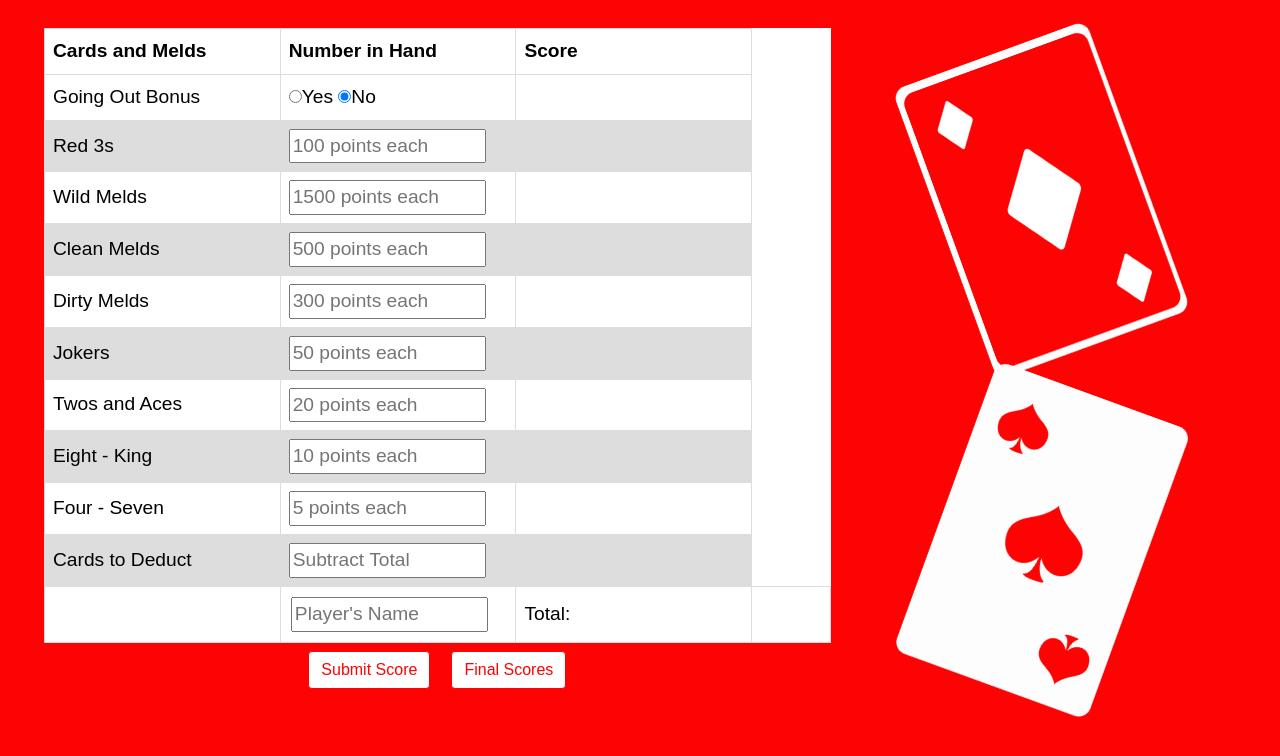
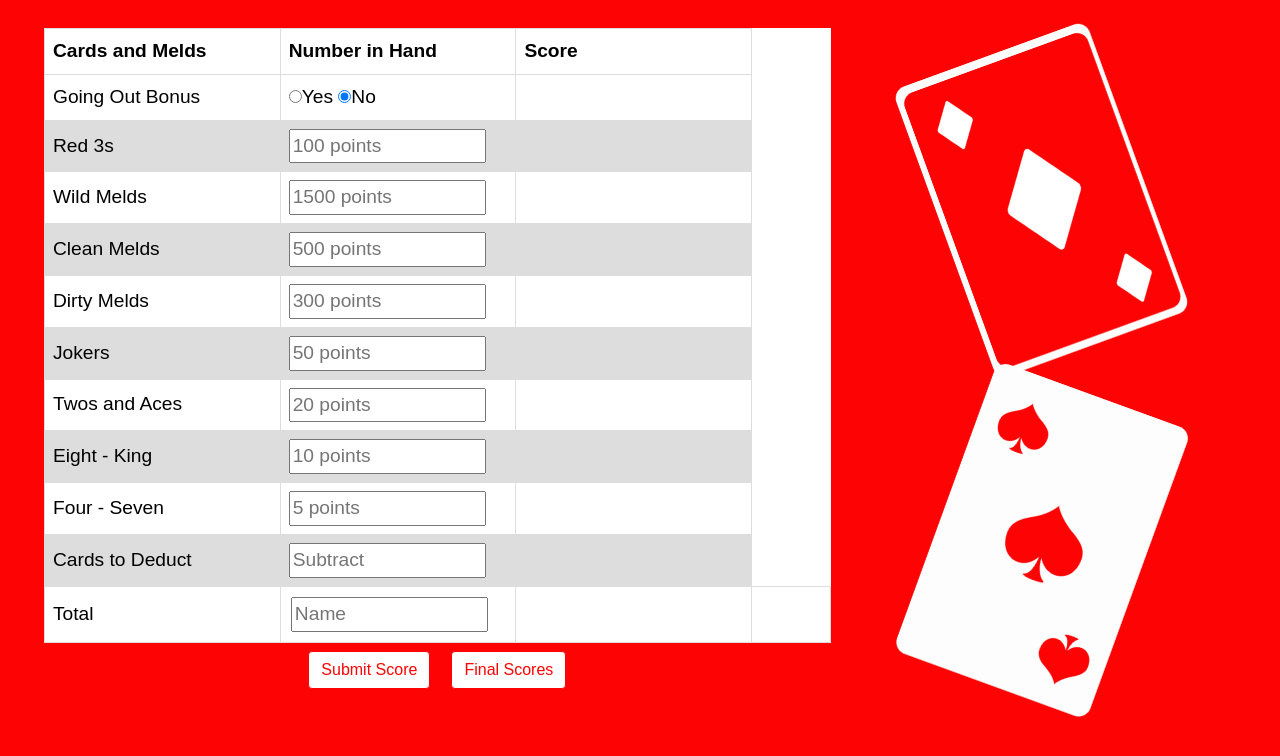
Before and after one commit to MichelleBerta/hand-and-foot-scorecard, a plain HTML site: page index.html in a window 1280 px wide. Shown: the part 132-888 px from the top of the page. Drawn offline with nearby package versions, Linux system fonts and the light colour scheme.

Commit message:
changed size of placeholder fonts

```diff
--- a/index.html
+++ b/index.html
@@ -281,7 +281,7 @@
               <tr>
                 <td class="column1">Red 3s</td>
                 <td class="column2">
-                  <input type="number" name="qty" id="red3Number" maxlength="2" oninput="red3MultiplyBy(); moveCursor(this, 'wildNumber')" ; placeholder="100 points each" />
+                  <input type="number" name="qty" id="red3Number" maxlength="2" oninput="red3MultiplyBy(); moveCursor(this, 'wildNumber')" ; placeholder="100 points" />
                 </td>
                 <td class="column3"><span class="score" id="red3Score"></span></td>
               </tr>
@@ -289,7 +289,7 @@
               <tr>
                 <td class="column1">Wild Melds</td>
                 <td class="column2">
-                  <input type="number" name="qty" id="wildNumber" maxlength="2" oninput="wildMultiplyBy(); moveCursor(this, 'cleanNumber')" ; placeholder="1500 points each" />
+                  <input type="number" name="qty" id="wildNumber" maxlength="2" oninput="wildMultiplyBy(); moveCursor(this, 'cleanNumber')" ; placeholder="1500 points" />
                 </td>
                 <td class="column3"><span class="score" id="wildScore"></span> </td>
               </tr>
@@ -297,7 +297,7 @@
               <tr>
                 <td class="column1">Clean Melds</td>
                 <td class="column2">
-                  <input type="number" name="qty" id="cleanNumber" maxlength="2" oninput="cleanMultiplyBy(); moveCursor(this, 'dirtyNumber')" ; placeholder="500 points each" />
+                  <input type="number" name="qty" id="cleanNumber" maxlength="2" oninput="cleanMultiplyBy(); moveCursor(this, 'dirtyNumber')" ; placeholder="500 points" />
                 </td>
                 <td class="column3"><span class="score" id="cleanScore"></span> </td>
               </tr>
@@ -305,7 +305,7 @@
               <tr>
                 <td>Dirty Melds</td>
                 <td class="column2">
-                  <input type="number" name="qty" id="dirtyNumber" maxlength="2" oninput="dirtyMultiplyBy(); moveCursor(this, 'jokersNumber')" placeholder="300 points each" />
+                  <input type="number" name="qty" id="dirtyNumber" maxlength="2" oninput="dirtyMultiplyBy(); moveCursor(this, 'jokersNumber')" placeholder="300 points" />
                 </td>
                 <td class="column3"><span class="score" id="dirtyScore"></span> </td>
               </tr>
@@ -313,7 +313,7 @@
               <tr>
                 <td class="column1">Jokers</td>
                 <td class="column2">
-                  <input type="number" name="qty" id="jokersNumber" maxlength="2" oninput="jokersMultiplyBy(); moveCursor(this, 'acesNumber')" placeholder="50 points each" />
+                  <input type="number" name="qty" id="jokersNumber" maxlength="2" oninput="jokersMultiplyBy(); moveCursor(this, 'acesNumber')" placeholder="50 points" />
                 </td>
                 <td class="column3"><span class="score" id="jokersScore"></span> </td>
               </tr>
@@ -321,7 +321,7 @@
               <tr>
                 <td class="column1">Twos and Aces</td>
                 <td class="column2">
-                  <input type="number" name="qty" id="acesNumber" maxlength="2" oninput="acesMultiplyBy(); moveCursor(this, 'kingNumber')" placeholder="20 points each" />
+                  <input type="number" name="qty" id="acesNumber" maxlength="2" oninput="acesMultiplyBy(); moveCursor(this, 'kingNumber')" placeholder="20 points" />
                 </td>
                 <td class="column3"><span class="score" id="acesScore"></span> </td>
               </tr>
@@ -329,7 +329,7 @@
               <tr>
                 <td class="column1">Eight - King</td>
                 <td class="column2">
-                  <input type="number" name="qty" id="kingNumber" maxlength="2" oninput="kingMultiplyBy(); moveCursor(this, 'sevenNumber')" placeholder="10 points each" />
+                  <input type="number" name="qty" id="kingNumber" maxlength="2" oninput="kingMultiplyBy(); moveCursor(this, 'sevenNumber')" placeholder="10 points" />
                 </td>
                 <td class="column3"><span class="score" id="kingScore"></span> </td>
               </tr>
@@ -337,7 +337,7 @@
               <tr>
                 <td class="column1">Four - Seven</td>
                 <td class="column2">
-                  <input type="number" name="qty" id="sevenNumber" maxlength="2" oninput="sevenMultiplyBy(); moveCursor(this, 'subtractNumber')" placeholder="5 points each" />
+                  <input type="number" name="qty" id="sevenNumber" maxlength="2" oninput="sevenMultiplyBy(); moveCursor(this, 'subtractNumber')" placeholder="5 points" />
                 </td>
                 <td class="column3"><span class="score" id="sevenScore"></span> </td>
               </tr>
@@ -345,14 +345,14 @@
               <tr>
                 <td class="column1">Cards to Deduct</td>
                 <td class="column2">
-                  <input type="number" name="qty" id="subtractNumber" maxlength="3" oninput="subtractBy(); moveCursor(this, 'submitScore')" placeholder="Subtract Total" />
+                  <input type="number" name="qty" id="subtractNumber" maxlength="3" oninput="subtractBy(); moveCursor(this, 'submitScore')" placeholder="Subtract" />
                 </td>
                 <td class="column3"><span class="score" id="subtractScore"></span> </td>
               </tr>
               <tr>
-                <td class="column1"></td>
-                <td class="column2"><input type="text" id="name" required placeholder="Player's Name" /></td>
-                <td>Total: <span id="totalScore"></span></td>
+                <td class="column1">Total</td>
+                <td class="column2"><input type="text" id="name" required placeholder="Name" /></td>
+                <td><span id="totalScore"></span></td>
                 <td class="column3"></td>
               </tr>
             </tbody>
--- a/style.css
+++ b/style.css
@@ -201,7 +201,6 @@ li {
   padding: 16px;
 }
 
-
 input[type="number"] {
   width: 90%;
 }
@@ -218,9 +217,14 @@ td {
   .column3 {
     width: 10%;
   }
+
+  input::-webkit-input-placeholder {
+    /* Chrome/Opera/Safari */
+    font-size: smaller;
+  }
+
   .column2,
   .column1 {
     width: 45%;
   }
-
 }
```
Lines whose indentation alone changed are shown as unchanged.
